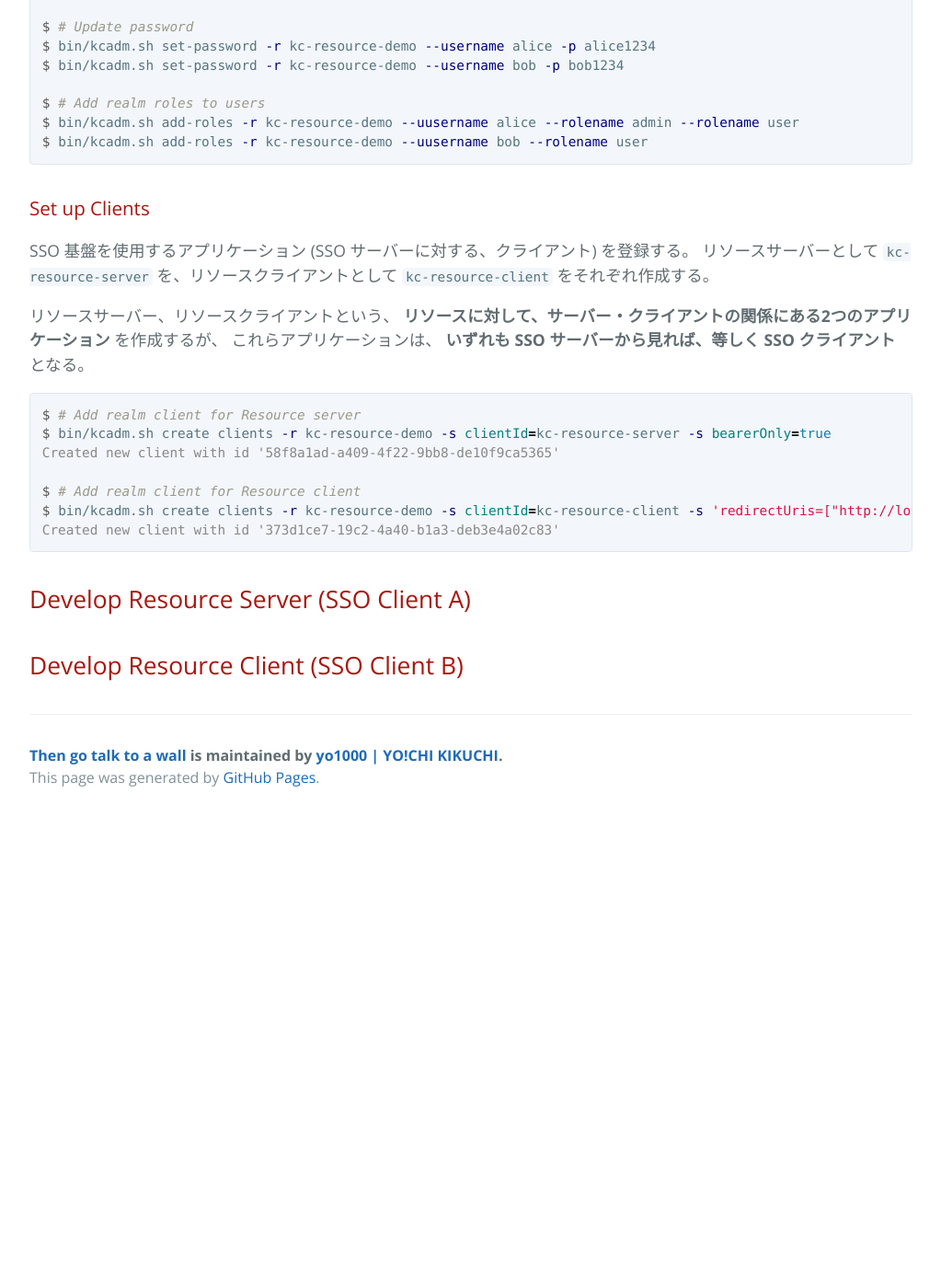
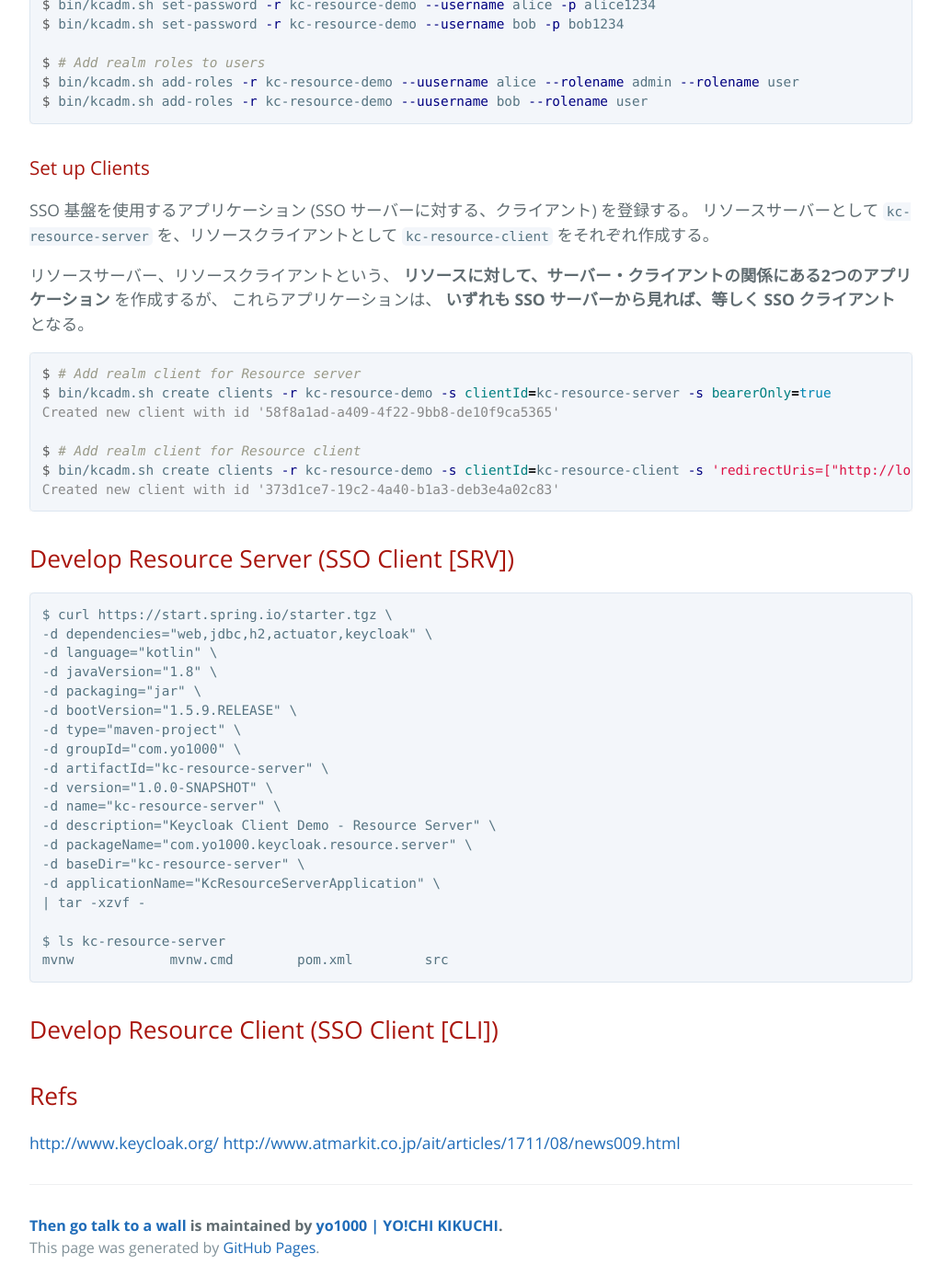
Before and after one commit to yo1000/blog.yo1000.com, a Jekyll site: the page built from _posts/2017-12-18-keycloak-demo.md, in a window 1280 px wide and 1400 px high, scrolled down 2716 px. Shown: the whole window at 92% size, without its empty margins (224-1247 px from the left). Built offline with Jekyll 4.4.1, drawn with Linux system fonts in a browser that asks for light colours; our own code applies the rules of GitHub Pages for plain Markdown files; before the commit the page ends 3605 px from its top, so only the background shows below that; some of the changed text lies outside the part shown.

Commit message:
Update 2017-12-18-keycloak-demo.md

````diff
--- a/_posts/2017-12-18-keycloak-demo.md
+++ b/_posts/2017-12-18-keycloak-demo.md
@@ -143,7 +143,35 @@
 Created new client with id '373d1ce7-19c2-4a40-b1a3-deb3e4a02c83'
 ```
 
-## Develop Resource Server (SSO Client A)
+## Develop Resource Server (SSO Client [SRV])
+
+```
+$ curl https://start.spring.io/starter.tgz \
+-d dependencies="web,jdbc,h2,actuator,keycloak" \
+-d language="kotlin" \
+-d javaVersion="1.8" \
+-d packaging="jar" \
+-d bootVersion="1.5.9.RELEASE" \
+-d type="maven-project" \
+-d groupId="com.yo1000" \
+-d artifactId="kc-resource-server" \
+-d version="1.0.0-SNAPSHOT" \
+-d name="kc-resource-server" \
+-d description="Keycloak Client Demo - Resource Server" \
+-d packageName="com.yo1000.keycloak.resource.server" \
+-d baseDir="kc-resource-server" \
+-d applicationName="KcResourceServerApplication" \
+| tar -xzvf -
+
+$ ls kc-resource-server
+mvnw		mvnw.cmd	pom.xml		src
+```
+
+## Develop Resource Client (SSO Client [CLI])
 
 
-## Develop Resource Client (SSO Client B)
+## Refs
+
+[http://www.keycloak.org/](http://www.keycloak.org/)
+[http://www.atmarkit.co.jp/ait/articles/1711/08/news009.html](http://www.atmarkit.co.jp/ait/articles/1711/08/news009.html
+)
````
Also changed, not shown: other parts of _posts/2017-12-18-keycloak-demo.md (+1 -1 lines).
